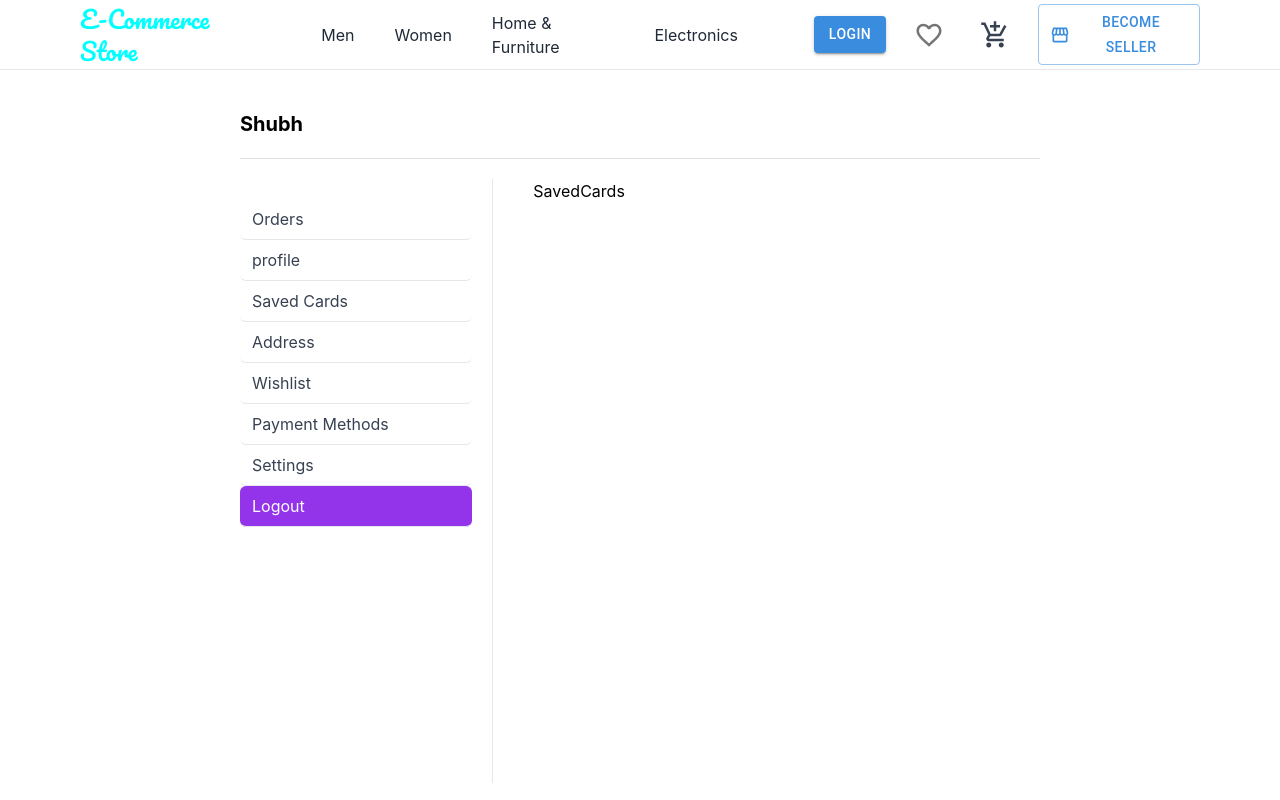
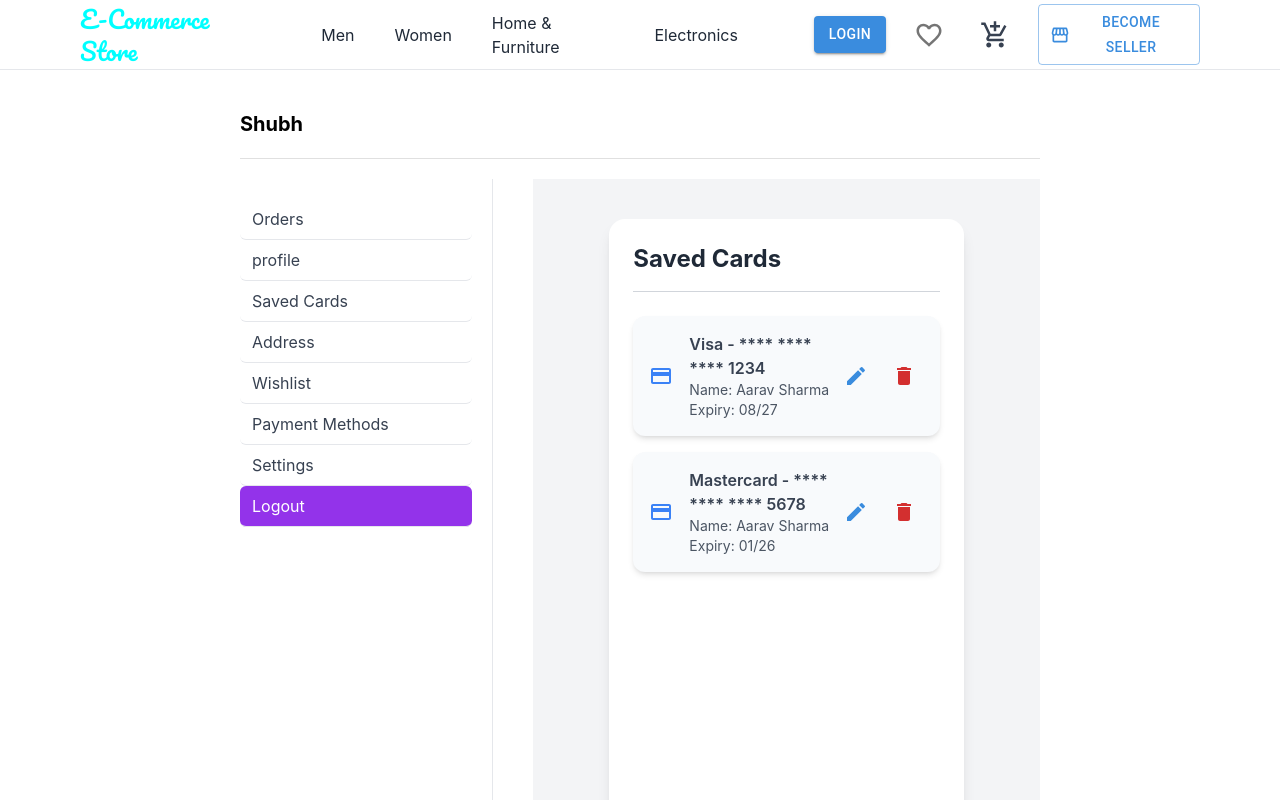
Before and after one commit to shubhcoding01/ecomproject, a React (Create React App) app: page /account/logout in a window 1280 px wide. Shown: the top 800 px of the page. Built offline with nearby package versions, Linux system fonts and the light colour scheme; some icons are missing.

Commit message:
Implement SavedCards component with card display and action buttons

```diff
--- a/src/customer/pages/Account/SavedCards.tsx
+++ b/src/customer/pages/Account/SavedCards.tsx
@@ -1,9 +1,57 @@
-import React from 'react'
+import React from 'react';
+import { CreditCard, Delete, Edit } from '@mui/icons-material';
+import { IconButton, Box, Divider } from '@mui/material';
+
+const dummyCards = [
+  {
+    id: 1,
+    cardType: 'Visa',
+    cardNumber: '**** **** **** 1234',
+    nameOnCard: 'Aarav Sharma',
+    expiry: '08/27',
+  },
+  {
+    id: 2,
+    cardType: 'Mastercard',
+    cardNumber: '**** **** **** 5678',
+    nameOnCard: 'Aarav Sharma',
+    expiry: '01/26',
+  },
+];
 
 const SavedCards = () => {
   return (
-    <div>SavedCards</div>
-  )
-}
+    <div className="flex justify-center py-10 bg-gray-100 min-h-screen">
+      <div className="w-full lg:w-[70%] bg-white p-6 rounded-2xl shadow-lg space-y-6">
+        <div className="flex items-center pb-4 justify-between border-b border-gray-300">
+          <h1 className="text-2xl font-bold text-gray-800">Saved Cards</h1>
+        </div>
 
-export default SavedCards
+        <div className="space-y-4">
+          {dummyCards.map((card) => (
+            <Box key={card.id} className="flex items-center bg-slate-50 p-4 rounded-xl shadow-md hover:shadow-lg justify-between">
+              <div className="flex items-center space-x-4">
+                <CreditCard className="text-blue-500" />
+                <div>
+                  <p className="font-semibold text-gray-700">{card.cardType} - {card.cardNumber}</p>
+                  <p className="text-sm text-gray-600">Name: {card.nameOnCard}</p>
+                  <p className="text-sm text-gray-600">Expiry: {card.expiry}</p>
+                </div>
+              </div>
+              <div className="flex items-center gap-2">
+                <IconButton color="primary">
+                  <Edit />
+                </IconButton>
+                <IconButton color="error">
+                  <Delete />
+                </IconButton>
+              </div>
+            </Box>
+          ))}
+        </div>
+      </div>
+    </div>
+  );
+};
+
+export default SavedCards;
```
